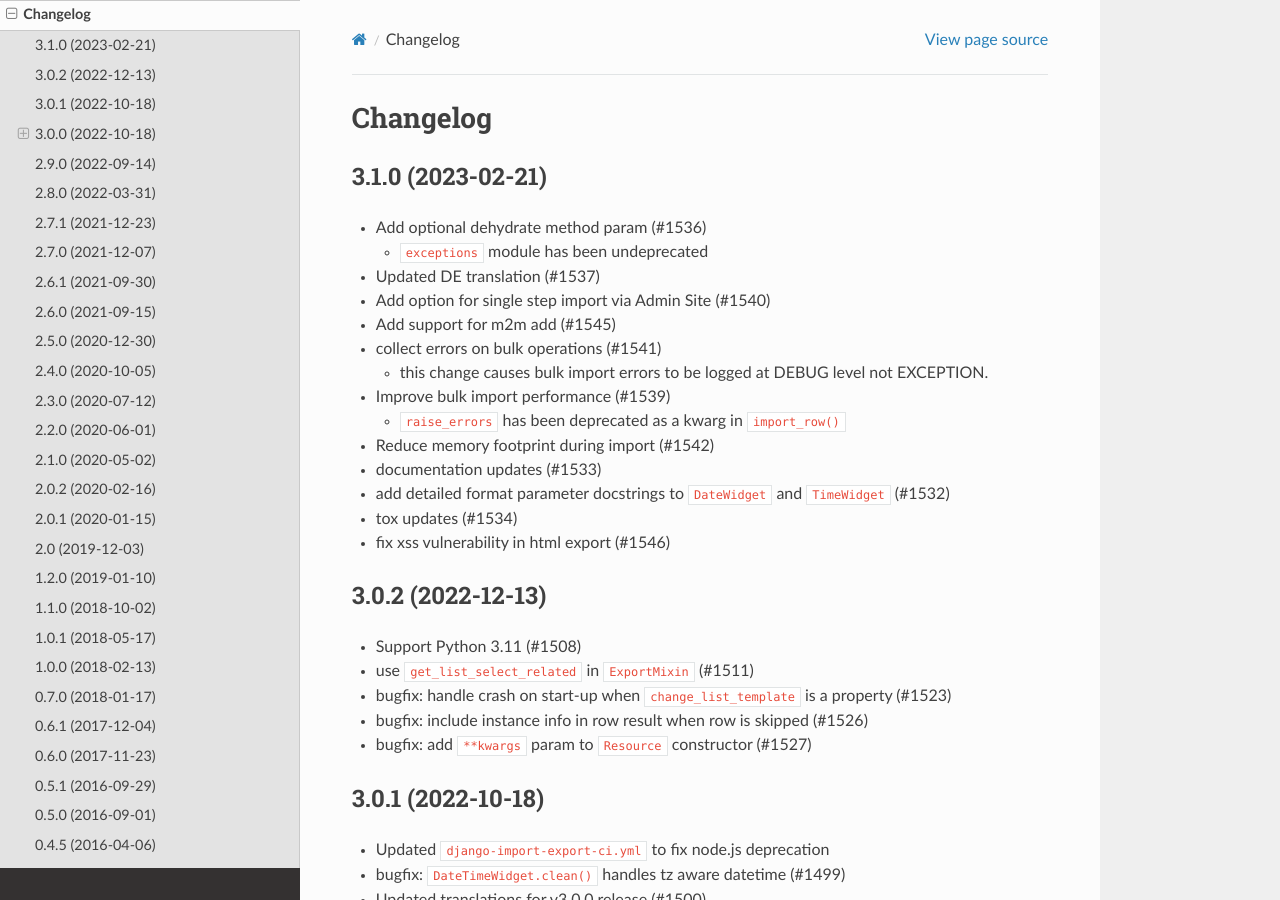
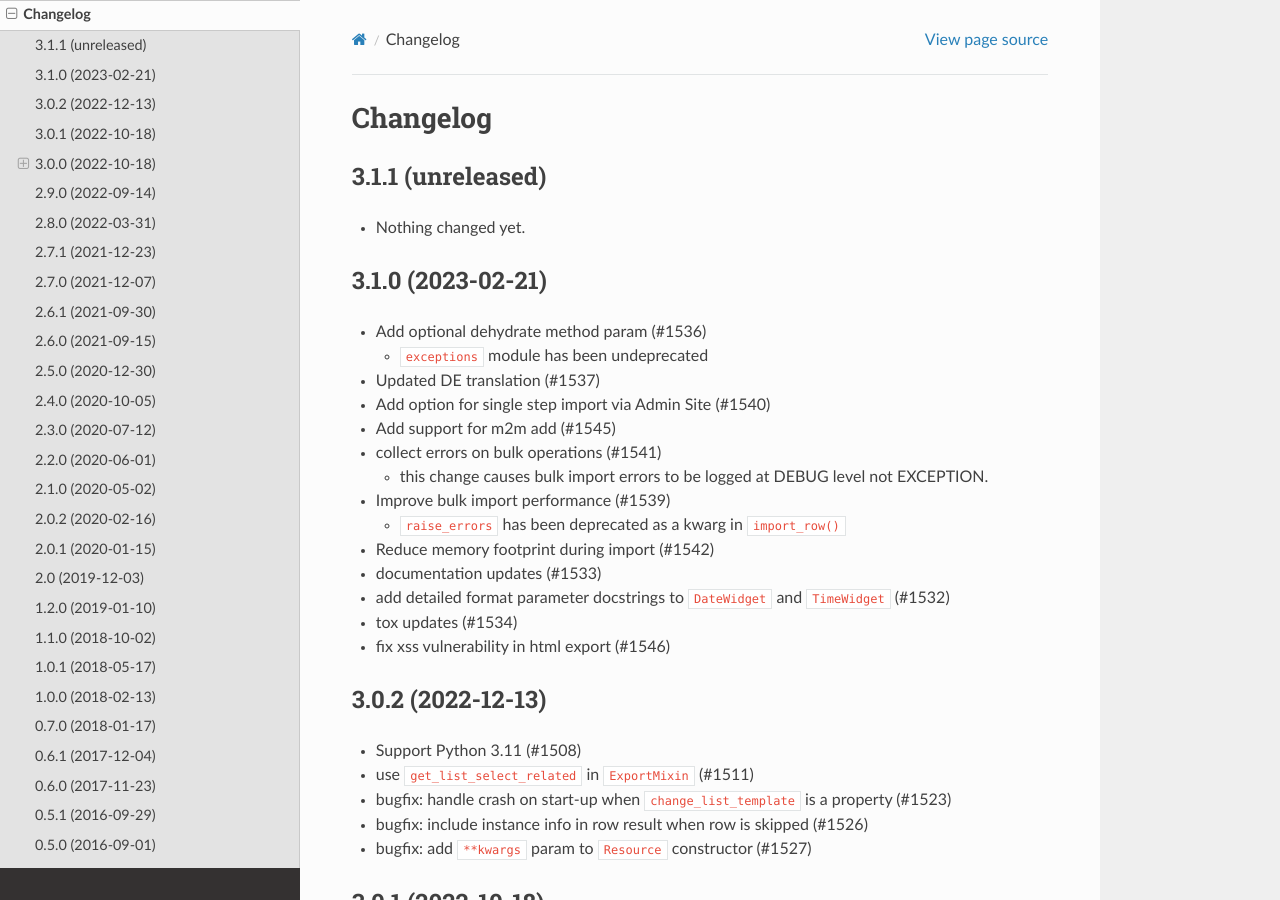
Before and after one commit to django-import-export/django-import-export, a Sphinx documentation site: the page built from docs/changelog.rst, in a window 1280 px wide and 900 px high. Built offline with Sphinx 7.4.7 and the Read the Docs theme 2.0.0, drawn with Linux system fonts in a browser that asks for light colours; pages that are not in the unit, such as notebooks, are missing from menus.

Commit message:
Back to development: 3.1.1

```diff
--- a/docs/changelog.rst
+++ b/docs/changelog.rst
@@ -1,5 +1,11 @@
 Changelog
 =========
+
+3.1.1 (unreleased)
+------------------
+
+- Nothing changed yet.
+
 
 3.1.0 (2023-02-21)
 ------------------
--- a/import_export/__init__.py
+++ b/import_export/__init__.py
@@ -1 +1 @@
-__version__ = '3.1.0'
+__version__ = '3.1.1.dev0'
```
